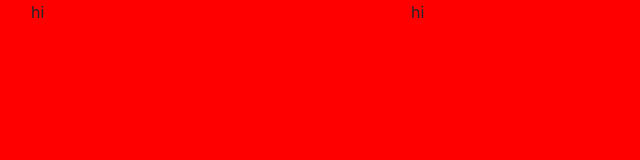
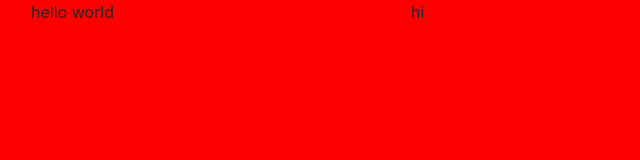
Before and after one commit to manisk/PortfolioUI, a website: page index.html in a window 1280 px wide. Shown: the full height of the page, 54-694 px from the left. Drawn offline with Linux system fonts and the light colour scheme.

Commit message:
changed text in first column

```diff
--- a/index.html
+++ b/index.html
@@ -14,7 +14,7 @@
     <div class="container">
         <div class="row">
             <div class="col-md-4">
-                hi
+                hello world
             </div>
             <div class="col-md-4">
                 hi
```
